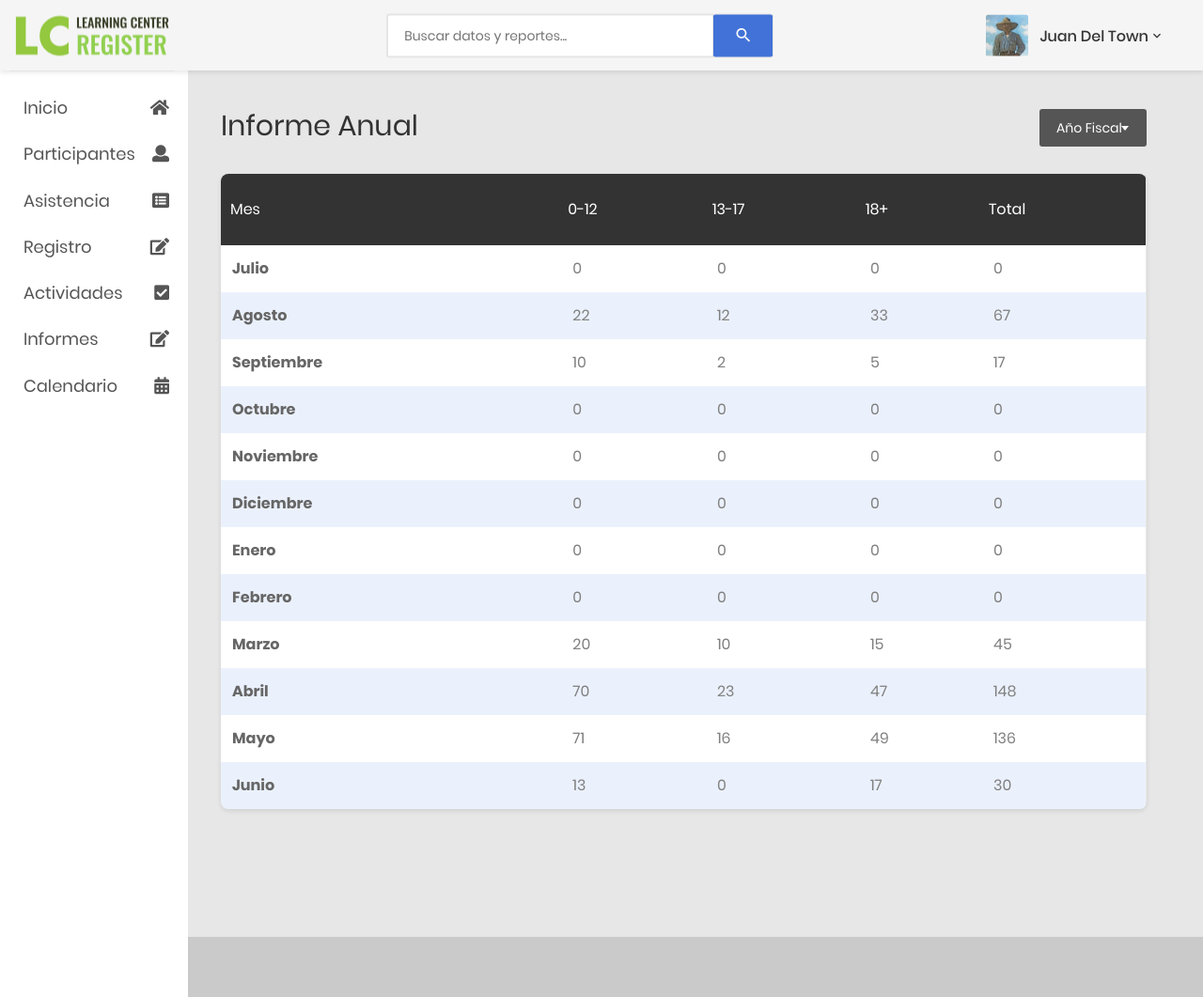
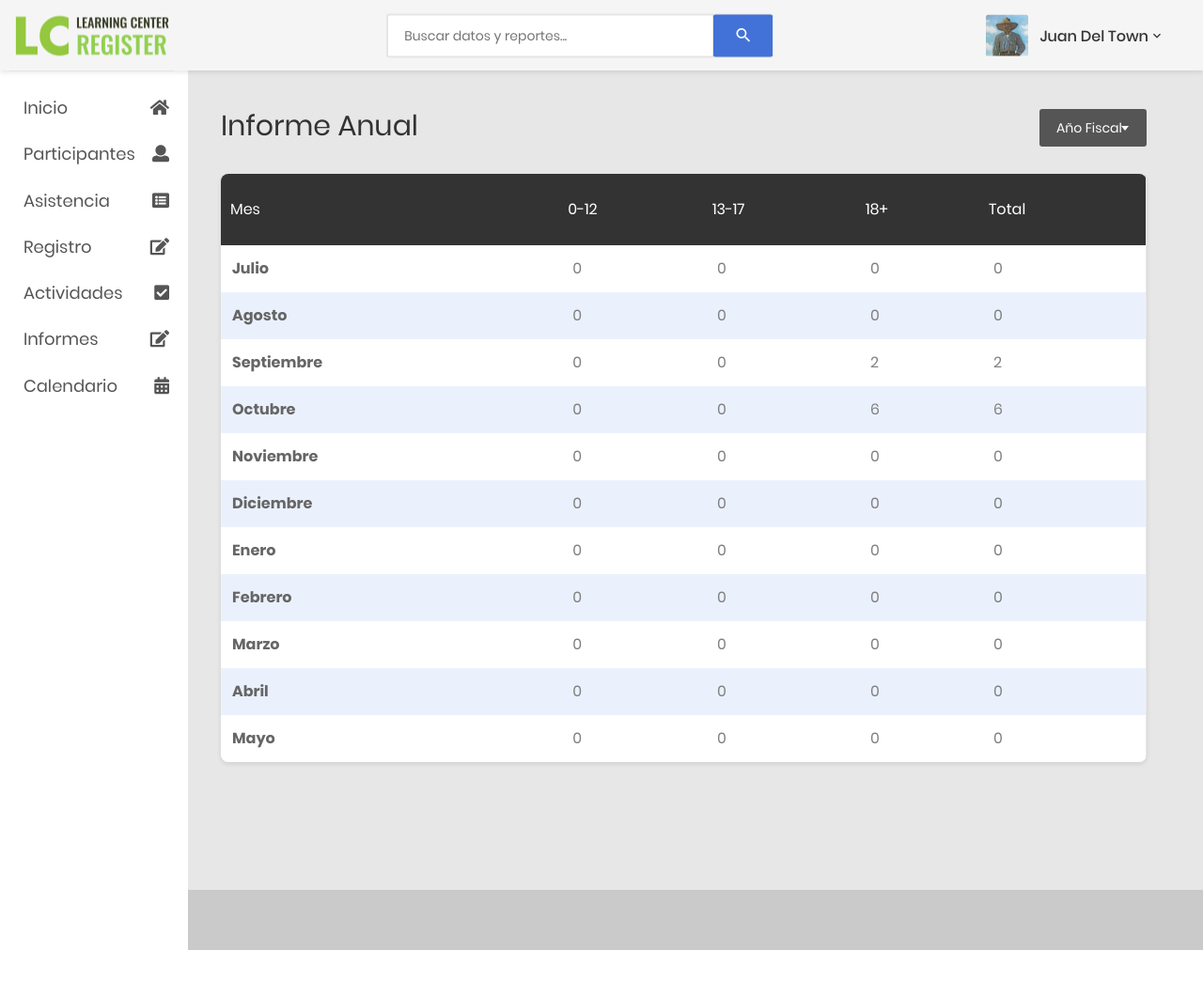
Before and after one commit to CCOM4075/LearningCenter, a PHP site: page /informeAnual.php in a window 1280 px wide. Shown: the whole page at 94% size. After the commit the page ends 1011 px from the top, so only its background shows below. Run offline with PHP 8.4, Linux system fonts and the light colour scheme; data comes from the database, SQL or seed files in the repository.

Commit message:
Update informeAnual.php

```diff
--- a/informeAnual.php
+++ b/informeAnual.php
@@ -1,4 +1,6 @@
-
+<?php
+    include './includes/connection.php';
+?>
 <!DOCTYPE html>
 <html lang="en">
 
@@ -189,7 +191,50 @@
                         </div>
                     </div>
                 </div>
+                <?php
+                    $meses = array (array(0,0,0,0),
+                                    array(0,0,0,0),
+                                    array(0,0,0,0),
+                                    array(0,0,0,0),
+                                    array(0,0,0,0),
+                                    array(0,0,0,0),
+                                    array(0,0,0,0),
+                                    array(0,0,0,0),
+                                    array(0,0,0,0),
+                                    array(0,0,0,0),
+                                    array(0,0,0,0),
+                                    array(0,0,0,0));
+                    $queryEdades = mysqli_query($connection, "SELECT h.fecha, a.edad FROM hojaasistencia h
+                                                        INNER JOIN asistencia a ON h.id = a.hojaAsistencia
+                                                        WHERE h.fiscalYear = 1");
+                    $edades = mysqli_num_rows($queryEdades);
+                    if($edades>0)
+                    {
+                        while($edades = mysqli_fetch_array($queryEdades))
+                        {
+                            $fecha = new DateTime($edades['fecha']);
+                            $mes = $fecha->format('m');
 
+                            if($edades['edad']>=0 && $edades['edad']<=12)
+                            {
+                                $meses[$mes-1][0] += 1;
+                                $meses[$mes-1][3] += 1;
+                            }
+                            else if($edades['edad']>=13 && $edades['edad']<=17)
+                            {
+                                $meses[$mes-1][1] += 1;
+                                $meses[$mes-1][3] += 1;
+
+                            }
+                            else if($edades['edad']>=18)
+                            {
+                                $meses[$mes-1][2] += 1;
+                                $meses[$mes-1][3] += 1;
+
+                            }
+                        }
+                    }
+                ?>
                     <div class="container-fluid">
                         <div class="row">
                         <div class="col-lg-10"></div>
@@ -207,90 +252,31 @@
                                         </thead>
 
                                         <tbody>
+                                            <?php
+                                                $i = 6;
+                                                while($i!=5)
+                                                {
+                                            ?>
                                             <tr>
-                                                <th class="text-left">Julio</th>
-                                                <td class="text-left">0</td>
-                                                <td class="text-left">0</td>
-                                                <td class="text-left">0</td>
-                                                <td class="text-left">0</td>
+                                                <th class="text-left">
+                                                <?php
+                                                    include_once './functions/mes.php';
+                                                    $mes = mes($i+1);
+                                                    echo "$mes";
+                                                ?>
+                                                </th>
+                                                <td class="text-left"><?php echo $meses[$i][0] ?></td>
+                                                <td class="text-left"><?php echo $meses[$i][1] ?></td>
+                                                <td class="text-left"><?php echo $meses[$i][2] ?></td>
+                                                <td class="text-left"><?php echo $meses[$i][3] ?></td>
                                             </tr>
-                                            <tr>
-                                                <th class="text-left">Agosto</th>
-                                                <td class="text-left">22</td>
-                                                <td class="text-left">12</td>
-                                                <td class="text-left">33</td>
-                                                <td class="text-left">67</td>
-                                            </tr>
-                                            <tr>
-                                                <th class="text-left">Septiembre</th>
-                                                <td class="text-left">10</td>
-                                                <td class="text-left">2</td>
-                                                <td class="text-left">5</td>
-                                                <td class="text-left">17</td>
-                                            </tr>
-                                            <tr>
-                                                <th class="text-left">Octubre</th>
-                                                <td class="text-left">0</td>
-                                                <td class="text-left">0</td>
-                                                <td class="text-left">0</td>
-                                                <td class="text-left">0</td>
-                                            </tr>
-                                            <tr>
-                                                <th class="text-left">Noviembre</th>
-                                                <td class="text-left">0</td>
-                                                <td class="text-left">0</td>
-                                                <td class="text-left">0</td>
-                                                <td class="text-left">0</td>
-                                            </tr>
-                                            <tr>
-                                                <th class="text-left">Diciembre</th>
-                                                <td class="text-left">0</td>
-                                                <td class="text-left">0</td>
-                                                <td class="text-left">0</td>
-                                                <td class="text-left">0</td>
-                                            </tr>
-                                            <tr>
-                                                <th class="text-left">Enero</th>
-                                                <td class="text-left">0</td>
-                                                <td class="text-left">0</td>
-                                                <td class="text-left">0</td>
-                                                <td class="text-left">0</td>
-                                            </tr>
-                                            <tr>
-                                                <th class="text-left">Febrero</th>
-                                                <td class="text-left">0</td>
-                                                <td class="text-left">0</td>
-                                                <td class="text-left">0</td>
-                                                <td class="text-left">0</td>
-                                            </tr>
-                                            <tr>
-                                                <th class="text-left">Marzo</th>
-                                                <td class="text-left">20</td>
-                                                <td class="text-left">10</td>
-                                                <td class="text-left">15</td>
-                                                <td class="text-left">45</td>
-                                            </tr>
-                                            <tr>
-                                                <th class="text-left">Abril</th>
-                                                <td class="text-left">70</td>
-                                                <td class="text-left">23</td>
-                                                <td class="text-left">47</td>
-                                                <td class="text-left">148</td>
-                                            </tr>
-                                            <tr>
-                                                <th class="text-left">Mayo</th>
-                                                <td class="text-left">71</td>
-                                                <td class="text-left">16</td>
-                                                <td class="text-left">49</td>
-                                                <td class="text-left">136</td>
-                                            </tr>
-                                            <tr>
-                                                <th class="text-left">Junio</th>
-                                                <td class="text-left">13</td>
-                                                <td class="text-left">0</td>
-                                                <td class="text-left">17</td>
-                                                <td class="text-left">30</td>
-                                            </tr>
+
+                                            <?php
+                                                $i++;
+                                                if($i==12)
+                                                    $i=0;
+                                                }
+                                            ?>
                                         </tbody>
                                     </table>
                                 </div>
```
